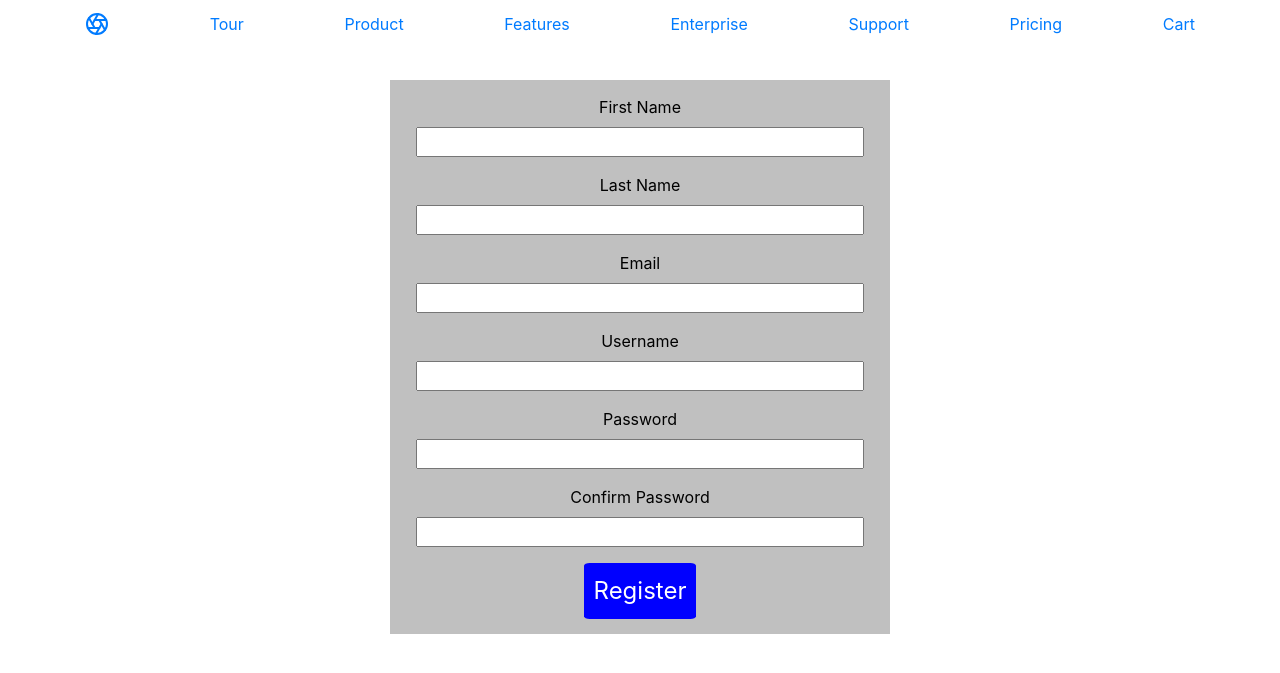
After one commit to azamatbaiyzbekov/Project-3-FitnessApp, a Django app: page /accounts/register/ in a window 1280 px wide. The commit adds this page. Shown: the top 673 px of the page. Run offline with Django 3.2, Linux system fonts and the light colour scheme; some libraries are stand-ins or nearby versions.

Commit message:
adds templates html for login and register

```diff
--- /dev/null
+++ b/accounts/templates/register.html
@@ -0,0 +1,47 @@
+{% extends 'base.html' %}
+{% block content %}
+
+{% if error %}
+<p style="background-color: lightblue;">{{error}}</p>
+{% endif %}
+
+<section class="form-section">
+    <form action="{% url 'register' %}" method="POST" class="workout-form">
+        {% csrf_token %}
+        <p>
+            <label for="first_name">First Name</label>
+            <input type="text" name="first_name" required maxlength="25" minlength="2">
+
+        </p>
+        <p>
+            <label for="last_name">Last Name</label>
+            <input type="text" name="last_name" required maxlength="25" minlength="2">
+
+        </p>
+        <p>
+            <label for="email">Email</label>
+            <input type="email" name="email" required maxlength="25" minlength="2">
+
+        </p>
+        <p>
+            <label for="username">Username</label>
+            <input type="text" name="username" required maxlength="25" minlength="2">
+
+        </p>
+        <p>
+            <label for="password">Password</label>
+            <input type="password" name="password" required maxlength="25" minlength="4">
+
+        </p>
+        <p>
+            <label for="password2">Confirm Password</label>
+            <input type="password" name="password2" required maxlength="25" minlength="4">
+
+        </p>
+        <button type="submit">Register</button>
+
+    </form>
+</section>
+
+
+{% endblock %}
--- a/fyt/static/css/main.css
+++ b/fyt/static/css/main.css
@@ -1,3 +1,43 @@
 * {
     box-sizing: border-box;
 }
+
+/* login, signup */
+.form-section {
+    max-width: 500px;
+    margin: 2em auto;
+    padding: 15px;
+    color: black;
+    display: grid;
+    place-content: center;
+    text-align: center;
+    background: silver;
+    }
+
+    .form-section form {
+    width: 1200px;
+    max-width: 28em;
+    }
+
+    .form-section input {
+    height: 30px;
+    }
+
+    .form-section p {
+    display: flex;
+    flex-direction: column;
+    width: 100%;
+    }
+
+    .form-section h1 {
+    margin: 10px;
+    }
+
+    .form-section button {
+    background-color: blue;
+    border: none;
+    border-radius: 5%;
+    font-size: 1.5em;
+    padding: 10px;
+    color: white;
+    }
--- a/fyt/static/main.css
+++ b/fyt/static/main.css
@@ -1,4 +1,4 @@
-/* login, signup */
+/* login, signup
 .form-section {
     max-width: 500px;
     margin: 2em auto;
@@ -36,4 +36,4 @@
     font-size: 1.5em;
     padding: var(--padding-sm);
     color: var(--white);
-    }
+    } */
```
Also changed, not shown: accounts/templates/login.html (added, +28 -0 lines).
